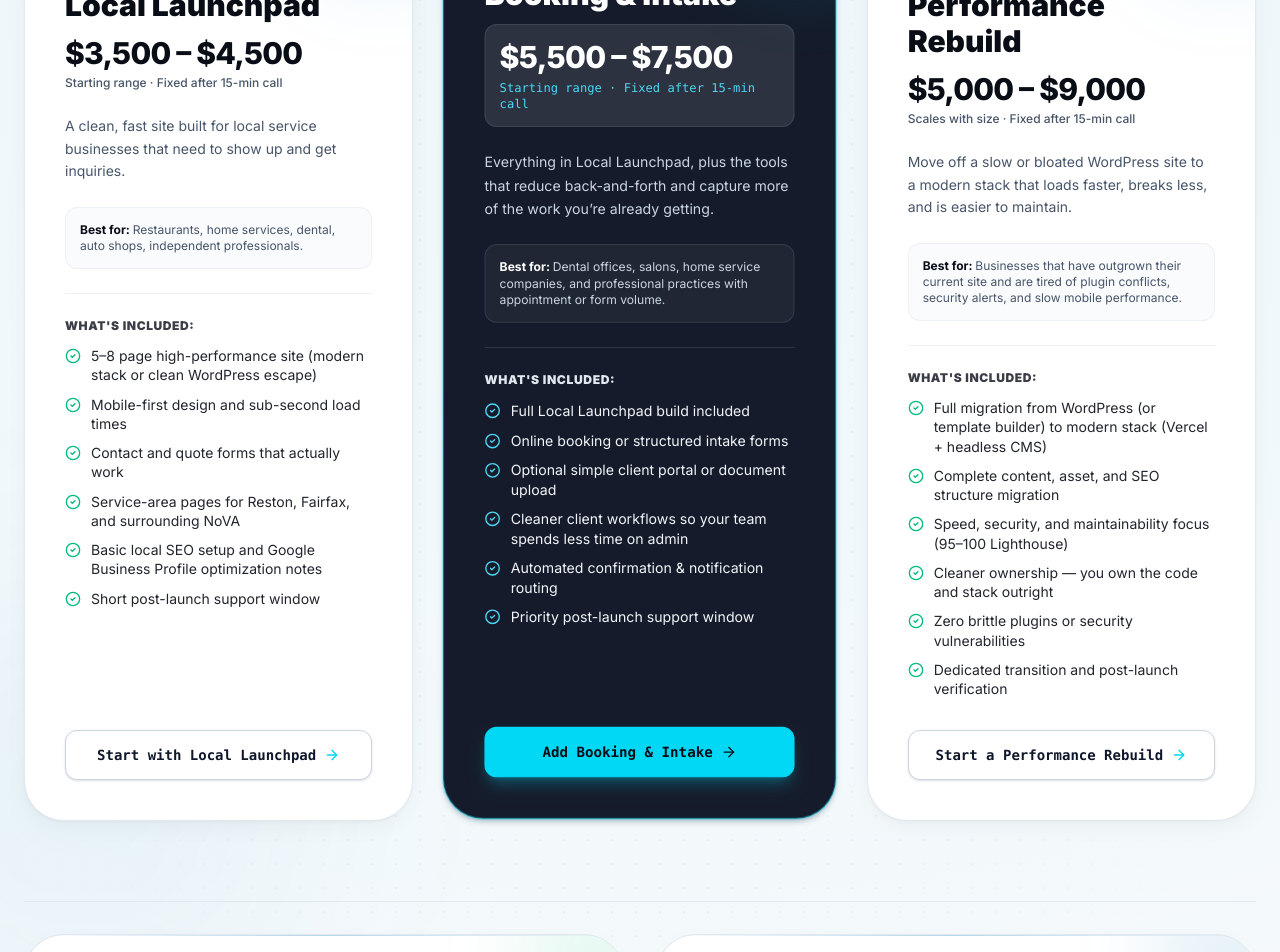
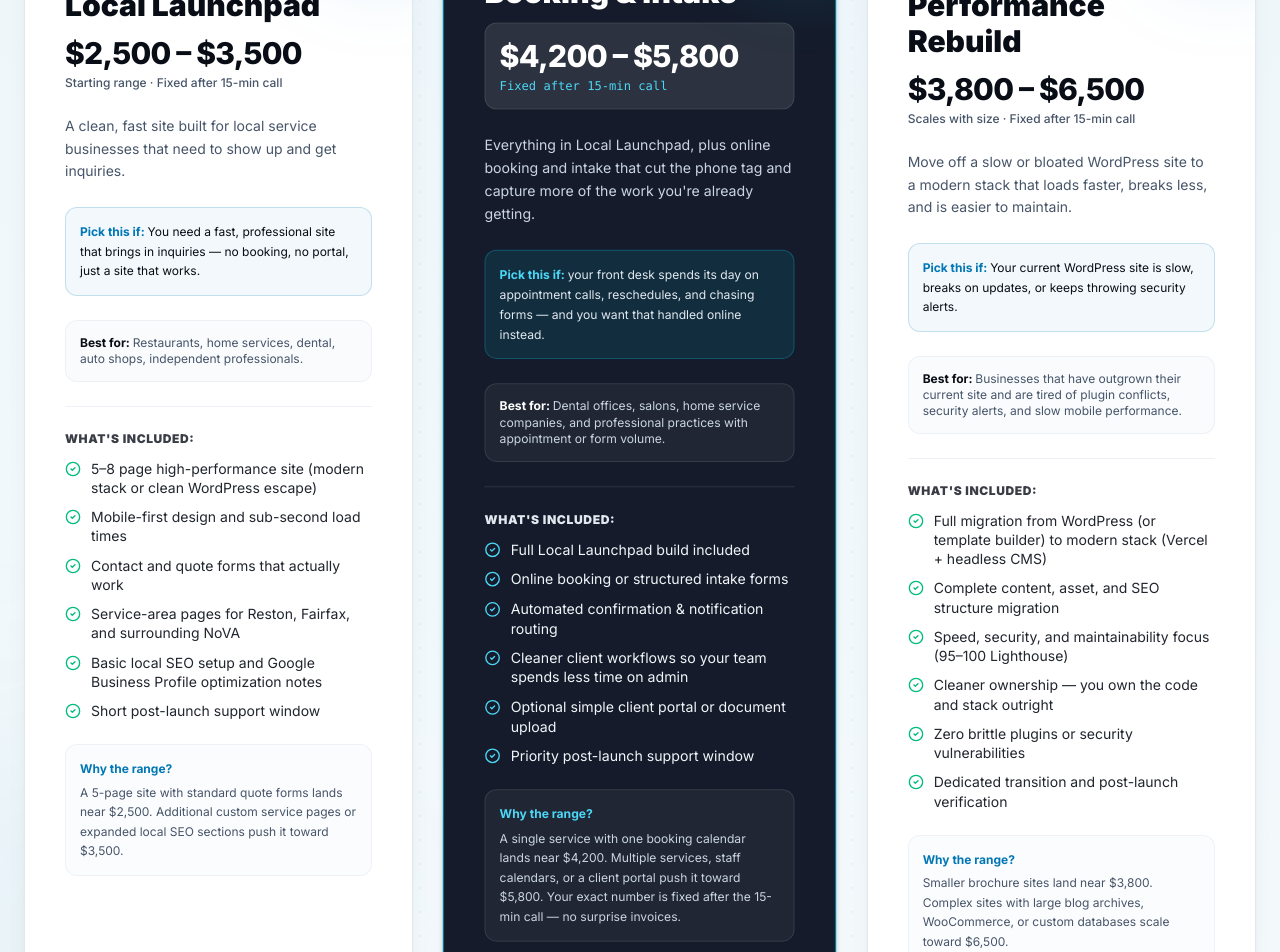
Before and after one commit to RottyM/rottym.com, a Next.js app: page /packages in a window 1280 px wide. Shown: the part 1200-2152 px from the top of the page. Built offline with nearby package versions, Linux system fonts and the light colour scheme; no server answers.

Commit message:
fix(pricing): restore official package pricing with clarifying 'Pick this if' and 'Why the range' copy

```diff
--- a/src/app/contact/page.tsx
+++ b/src/app/contact/page.tsx
@@ -12,7 +12,7 @@ export default function Contact() {
   const [status, setStatus] = useState('');
   const [phoneRevealed, setPhoneRevealed] = useState(false);
   const [isSubmitting, setIsSubmitting] = useState(false);
-  const [selectedService, setSelectedService] = useState('Local Launchpad ($3,500 – $4,500)');
+  const [selectedService, setSelectedService] = useState('Local Launchpad ($2,500 – $3,500)');
   const [attribution, setAttribution] = useState<{ source?: string; campaign?: string; ref?: string }>({});
 
   useEffect(() => {
@@ -32,13 +32,13 @@ export default function Contact() {
 
       const serviceParam = params.get('service');
       if (serviceParam === 'local-launchpad') {
-        setSelectedService('Local Launchpad ($3,500 – $4,500)');
+        setSelectedService('Local Launchpad ($2,500 – $3,500)');
       } else if (serviceParam === 'booking-intake') {
-        setSelectedService('Booking & Intake ($5,500 – $7,500)');
+        setSelectedService('Booking & Intake ($4,200 – $5,800)');
       } else if (serviceParam === 'performance-rebuild') {
-        setSelectedService('Performance Rebuild ($5,000 – $9,000)');
+        setSelectedService('Performance Rebuild ($3,800 – $6,500)');
       } else if (serviceParam === 'ongoing-care') {
-        setSelectedService('Ongoing Care ($150 – $350/mo)');
+        setSelectedService('Ongoing Care ($99 – $250/mo)');
       }
     }
   }, []);
@@ -214,10 +214,10 @@ export default function Contact() {
                 className="w-full p-3.5 sm:p-4 bg-muted/50 border border-border rounded-xl sm:rounded-2xl focus:border-accent focus:ring-2 focus:ring-accent/10 outline-none transition-all font-medium text-sm"
               >
                 <optgroup label="Fixed-Scope Local Packages">
-                  <option value="Local Launchpad ($3,500 – $4,500)">Local Launchpad ($3,500 – $4,500)</option>
-                  <option value="Booking & Intake ($5,500 – $7,500)">Booking &amp; Intake ($5,500 – $7,500)</option>
-                  <option value="Performance Rebuild ($5,000 – $9,000)">Performance Rebuild ($5,000 – $9,000)</option>
-                  <option value="Ongoing Care ($150 – $350/mo)">Ongoing Care ($150 – $350/mo)</option>
+                  <option value="Local Launchpad ($2,500 – $3,500)">Local Launchpad ($2,500 – $3,500)</option>
+                  <option value="Booking & Intake ($4,200 – $5,800)">Booking &amp; Intake ($4,200 – $5,800)</option>
+                  <option value="Performance Rebuild ($3,800 – $6,500)">Performance Rebuild ($3,800 – $6,500)</option>
+                  <option value="Ongoing Care ($99 – $250/mo)">Ongoing Care ($99 – $250/mo)</option>
                 </optgroup>
                 <optgroup label="Custom & Full-Stack Capabilities">
                   <option value="Websites & Digital Platforms">Websites &amp; Digital Platforms</option>
--- a/src/app/layout.tsx
+++ b/src/app/layout.tsx
@@ -82,7 +82,7 @@ const jsonLd = {
   '@id': 'https://rottym.com',
   url: 'https://rottym.com',
   email: 'rmendez@rottym.com',
-  priceRange: '$3,500 - $15,000',
+  priceRange: '$2,500 - $8,000',
   address: {
     '@type': 'PostalAddress',
     addressLocality: 'Reston',
--- a/src/app/packages/page.tsx
+++ b/src/app/packages/page.tsx
@@ -22,7 +22,7 @@ const packages = [
     id: "local-launchpad",
     name: "Local Launchpad",
     subtitle: "Entry & Most Common",
-    price: "$3,500 – $4,500",
+    price: "$2,500 – $3,500",
     priceNote: "Starting range · Fixed after 15-min call",
     desc: "A clean, fast site built for local service businesses that need to show up and get inquiries.",
     icon: <Rocket className="w-7 h-7" />,
@@ -30,6 +30,9 @@ const packages = [
     accentBg: "bg-orange-500/10",
     borderHover: "hover:border-orange-500/40",
     featured: false,
+    pickThisIf: "You need a fast, professional site that brings in inquiries — no booking, no portal, just a site that works.",
+    bestFor: "Restaurants, home services, dental, auto shops, independent professionals.",
+    whyTheRange: "A 5-page site with standard quote forms lands near $2,500. Additional custom service pages or expanded local SEO sections push it toward $3,500.",
     included: [
       "5–8 page high-performance site (modern stack or clean WordPress escape)",
       "Mobile-first design and sub-second load times",
@@ -38,7 +41,6 @@ const packages = [
       "Basic local SEO setup and Google Business Profile optimization notes",
       "Short post-launch support window"
     ],
-    bestFor: "Restaurants, home services, dental, auto shops, independent professionals.",
     cta: "Start with Local Launchpad",
     href: "/contact?service=local-launchpad"
   },
@@ -46,24 +48,26 @@ const packages = [
     id: "booking-intake",
     name: "Booking & Intake",
     subtitle: "Booking & Client Workflows",
-    price: "$5,500 – $7,500",
-    priceNote: "Starting range · Fixed after 15-min call",
-    desc: "Everything in Local Launchpad, plus the tools that reduce back-and-forth and capture more of the work you’re already getting.",
+    price: "$4,200 – $5,800",
+    priceNote: "Fixed after 15-min call",
+    desc: "Everything in Local Launchpad, plus online booking and intake that cut the phone tag and capture more of the work you're already getting.",
     icon: <CalendarCheck className="w-7 h-7" />,
     accent: "text-accent",
     accentBg: "bg-accent/10",
     borderHover: "hover:border-accent/60",
     featured: true,
     badge: "Most Popular",
+    pickThisIf: "your front desk spends its day on appointment calls, reschedules, and chasing forms — and you want that handled online instead.",
+    bestFor: "Dental offices, salons, home service companies, and professional practices with appointment or form volume.",
+    whyTheRange: "A single service with one booking calendar lands near $4,200. Multiple services, staff calendars, or a client portal push it toward $5,800. Your exact number is fixed after the 15-min call — no surprise invoices.",
     included: [
       "Full Local Launchpad build included",
       "Online booking or structured intake forms",
+      "Automated confirmation & notification routing",
+      "Cleaner client workflows so your team spends less time on admin",
       "Optional simple client portal or document upload",
-      "Cleaner client workflows so your team spends less time on admin",
-      "Automated confirmation & notification routing",
       "Priority post-launch support window"
     ],
-    bestFor: "Dental offices, salons, home service companies, and professional practices with appointment or form volume.",
     cta: "Add Booking & Intake",
     href: "/contact?service=booking-intake"
   },
@@ -71,7 +75,7 @@ const packages = [
     id: "performance-rebuild",
     name: "Performance Rebuild",
     subtitle: "WordPress Escape",
-    price: "$5,000 – $9,000",
+    price: "$3,800 – $6,500",
     priceNote: "Scales with size · Fixed after 15-min call",
     desc: "Move off a slow or bloated WordPress site to a modern stack that loads faster, breaks less, and is easier to maintain.",
     icon: <RefreshCw className="w-7 h-7" />,
@@ -79,6 +83,9 @@ const packages = [
     accentBg: "bg-blue-500/10",
     borderHover: "hover:border-blue-500/40",
     featured: false,
+    pickThisIf: "Your current WordPress site is slow, breaks on updates, or keeps throwing security alerts.",
+    bestFor: "Businesses that have outgrown their current site and are tired of plugin conflicts, security alerts, and slow mobile performance.",
+    whyTheRange: "Smaller brochure sites land near $3,800. Complex sites with large blog archives, WooCommerce, or custom databases scale toward $6,500.",
     included: [
       "Full migration from WordPress (or template builder) to modern stack (Vercel + headless CMS)",
       "Complete content, asset, and SEO structure migration",
@@ -87,7 +94,6 @@ const packages = [
       "Zero brittle plugins or security vulnerabilities",
       "Dedicated transition and post-launch verification"
     ],
-    bestFor: "Businesses that have outgrown their current site and are tired of plugin conflicts, security alerts, and slow mobile performance.",
     cta: "Start a Performance Rebuild",
     href: "/contact?service=performance-rebuild"
   }
@@ -129,7 +135,7 @@ export default function PackagesPage() {
 
           <div className="p-3.5 sm:p-4 rounded-xl sm:rounded-2xl bg-muted/40 border border-border inline-block">
             <p className="text-xs sm:text-base text-foreground font-semibold">
-              Most local projects land between <span className="text-accent font-black">$3,500–$8,000</span>. Price is fixed after a short call.
+              Most local projects land between <span className="text-accent font-black">$2,500–$6,500</span>. Price is fixed after a short call.
             </p>
           </div>
 
@@ -265,6 +271,21 @@ export default function PackagesPage() {
                   {pkg.desc}
                 </p>
 
+                {pkg.pickThisIf && (
+                  <div
+                    className={`p-3 sm:p-3.5 rounded-xl text-xs leading-relaxed ${
+                      pkg.featured
+                        ? 'bg-[#00D8F6]/10 border border-[#00D8F6]/25 text-slate-200'
+                        : 'bg-accent/5 border border-accent/20 text-foreground'
+                    }`}
+                  >
+                    <strong className={pkg.featured ? 'text-[#4cd7f6] font-bold' : 'text-accent font-bold'}>
+                      Pick this if:{" "}
+                    </strong>
+                    <span>{pkg.pickThisIf}</span>
+                  </div>
+                )}
+
                 <div
                   className={`p-3 sm:p-3.5 rounded-xl text-xs ${
                     pkg.featured
@@ -314,6 +335,25 @@ export default function PackagesPage() {
                     ))}
                   </ul>
                 </div>
+
+                {pkg.whyTheRange && (
+                  <div
+                    className={`p-3 sm:p-3.5 rounded-xl text-xs leading-relaxed ${
+                      pkg.featured
+                        ? 'bg-white/5 border border-white/10 text-slate-300'
+                        : 'bg-muted/30 border border-border/50 text-muted-foreground'
+                    }`}
+                  >
+                    <strong
+                      className={`font-bold block mb-1 ${
+                        pkg.featured ? 'text-[#4cd7f6]' : 'text-accent'
+                      }`}
+                    >
+                      Why the range?
+                    </strong>
+                    <span>{pkg.whyTheRange}</span>
+                  </div>
+                )}
               </div>
 
               <div className="pt-6 sm:pt-8 relative z-10">
@@ -361,7 +401,7 @@ export default function PackagesPage() {
               <div>
                 <h3 className="text-xl sm:text-2xl md:text-3xl font-black text-foreground">Ongoing Care</h3>
                 <div className="mt-1 sm:mt-2">
-                  <span className="text-2xl sm:text-3xl font-extrabold text-foreground">$150 – $350</span>
+                  <span className="text-2xl sm:text-3xl font-extrabold text-foreground">$99 – $250</span>
                   <span className="text-muted-foreground font-medium text-xs sm:text-sm"> / month</span>
                 </div>
               </div>
@@ -425,7 +465,7 @@ export default function PackagesPage() {
                   <div>
                     <div className="flex items-center justify-between">
                       <h4 className="font-bold text-foreground text-xs sm:text-sm">Bilingual (Spanish) Key Pages &amp; Forms</h4>
-                      <span className="text-[11px] sm:text-xs font-black text-accent ml-2">+$800 – $1,500</span>
+                      <span className="text-[11px] sm:text-xs font-black text-accent ml-2">+$500 – $950</span>
                     </div>
                     <p className="text-[11px] sm:text-xs text-muted-foreground mt-1">
                       Native Spanish translation and localized intake forms for Northern Virginia&apos;s diverse audience.
@@ -492,7 +532,7 @@ export default function PackagesPage() {
               Ready to see what fits?
             </h2>
             <p className="text-lg sm:text-xl md:text-2xl font-bold opacity-95 text-[#00D8F6] dark:text-inherit">
-              Most Reston and Northern Virginia projects land between $3,500 and $8,000.
+              Most Reston and Northern Virginia projects land between $2,500 and $6,500.
             </p>
             <p className="text-sm sm:text-base md:text-lg opacity-90 max-w-2xl mx-auto leading-relaxed text-slate-300 dark:text-inherit">
               The number you get after a short discovery call is the exact number you’re billed. No ranges that turn into surprise invoices.
--- a/src/app/page.tsx
+++ b/src/app/page.tsx
@@ -342,7 +342,7 @@ export default function Home() {
           <div className="p-6 sm:p-10 rounded-2xl sm:rounded-[2.5rem] border border-accent/25 bg-sky-50/70 dark:bg-accent/5 flex flex-col md:flex-row items-center justify-between gap-6 text-center md:text-left shadow-sm">
             <div className="space-y-1">
               <p className="text-base md:text-lg font-bold text-slate-900 dark:text-foreground">
-                Most Strategic Launchpads land in the <span className="text-accent font-black">$3,500–$8,000</span> range.
+                Most Strategic Launchpads land in the <span className="text-accent font-black">$2,500–$6,500</span> range.
               </p>
               <p className="text-sm text-slate-600 dark:text-muted-foreground">
                 Full-stack apps, membership portals, and custom AI workflows are scoped higher after discovery.
@@ -393,14 +393,14 @@ export default function Home() {
               {
                 title: "Local Launchpad",
                 badge: "Most Common",
-                price: "$3,500 – $4,500",
+                price: "$2,500 – $3,500",
                 desc: "5–8 page high-performance site, mobile-first speed, quote forms, and local NoVA SEO setup.",
                 best: "Restaurants, home services, independent pros",
               },
               {
                 title: "Booking & Intake",
                 badge: "Client Workflows",
-                price: "$5,500 – $7,500",
+                price: "$4,200 – $5,800",
                 desc: "Full build plus online booking or structured intake workflows to cut admin back-and-forth.",
                 best: "Dental, clinics, salons, home services",
                 featured: true,
@@ -408,7 +408,7 @@ export default function Home() {
               {
                 title: "Performance Rebuild",
                 badge: "WordPress Escape",
-                price: "$5,000 – $9,000",
+                price: "$3,800 – $6,500",
                 desc: "Migrate off slow, bloated WordPress to modern serverless stack (Vercel + headless CMS).",
                 best: "Established businesses escaping plugin bloat",
               }
--- a/src/components/footer.tsx
+++ b/src/components/footer.tsx
@@ -74,7 +74,7 @@ export default function Footer() {
             <ul className="space-y-2.5 text-sm font-medium">
               <li>
                 <Link href="/packages#local-launchpad" className="text-muted-foreground hover:text-accent transition-colors">
-                  Local Launchpad ($3.5k–$4.5k)
+                  Local Launchpad ($2.5k–$3.5k)
                 </Link>
               </li>
               <li>
```
